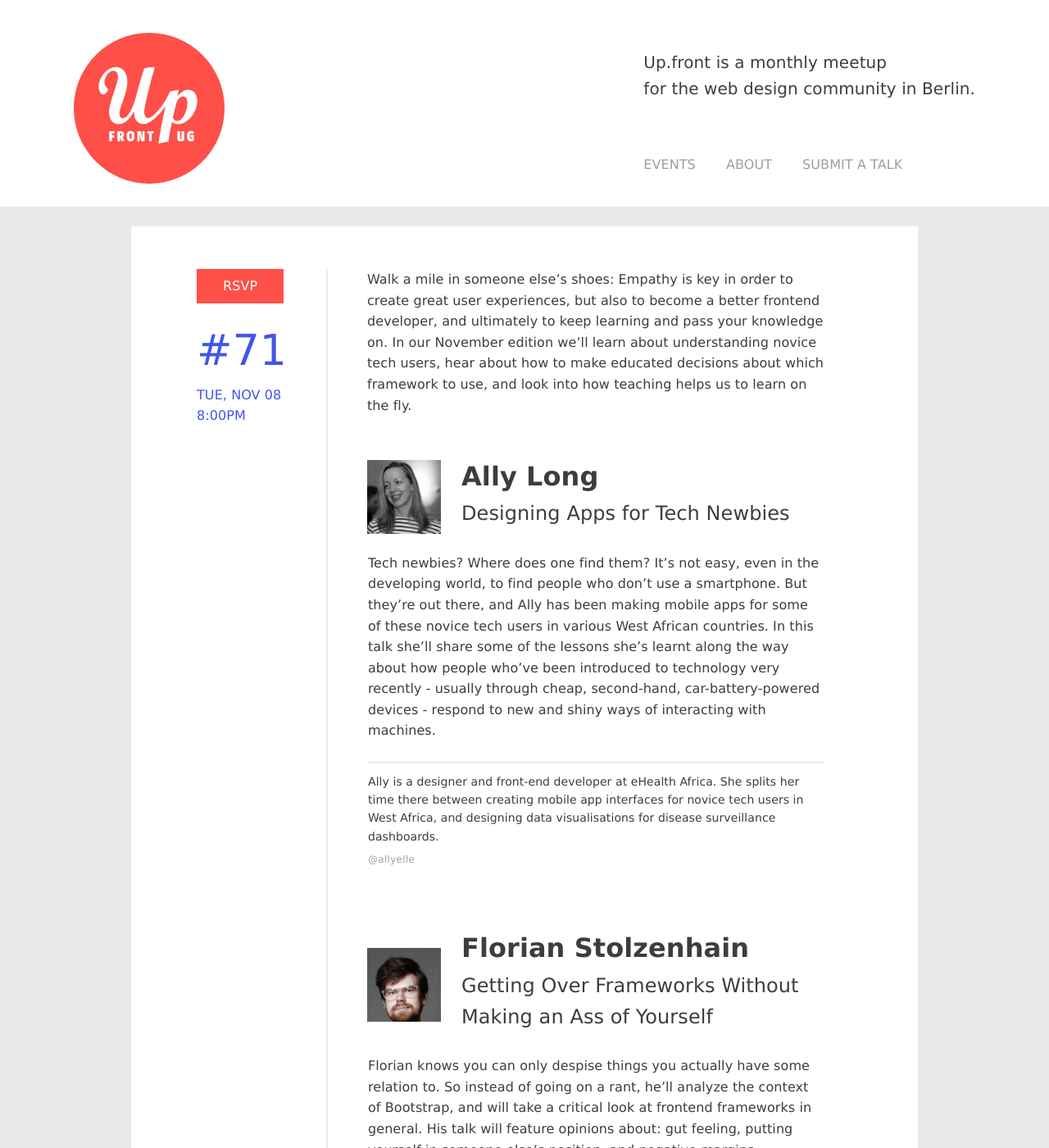
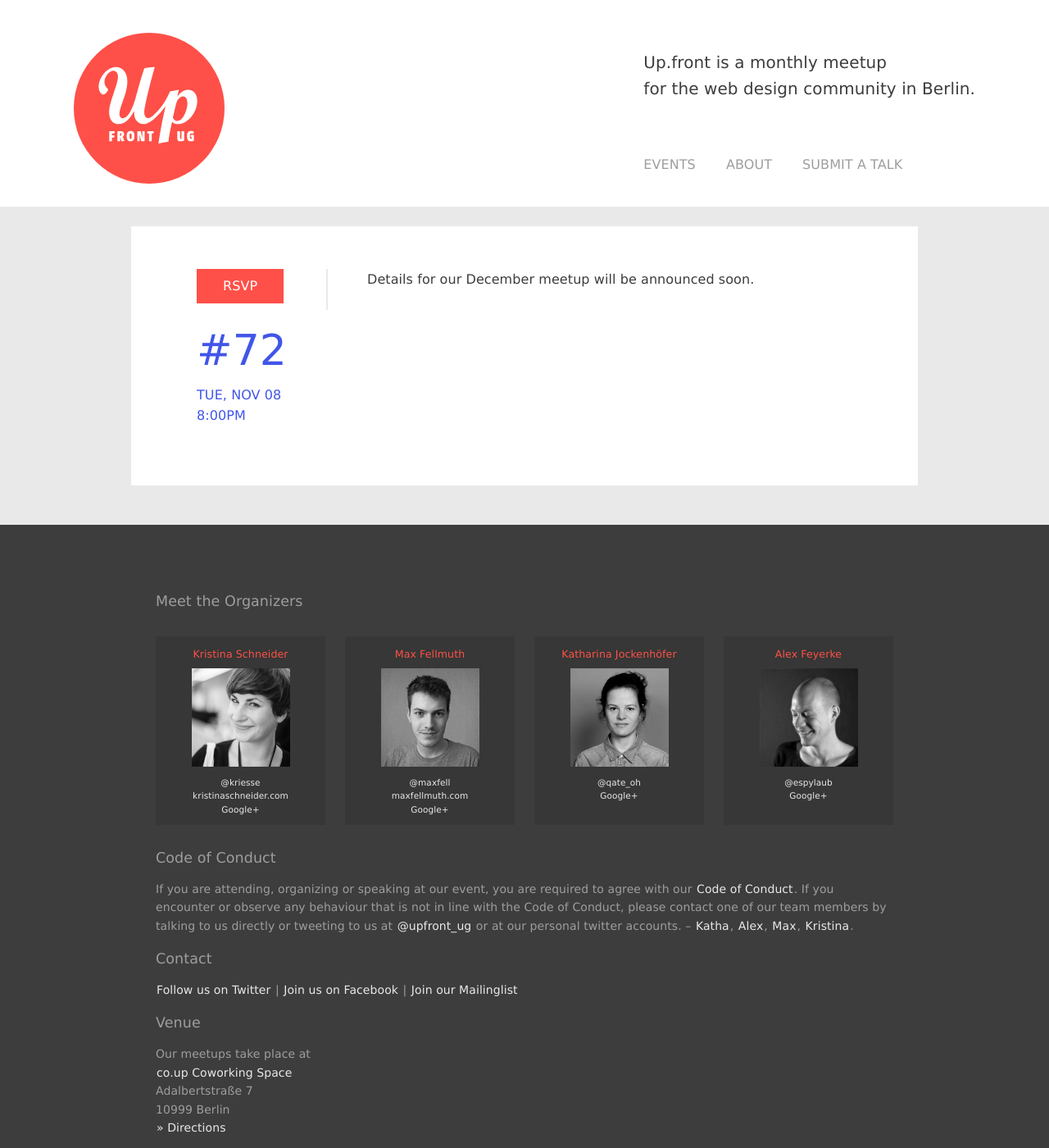
Before and after one commit to upfrontug/upfrontug.github.io, a Jekyll site: the page built from _posts/2016-11-08-meetup.html, in a window 1280 px wide and 1400 px high. Shown: the whole window at 82% size. Built offline with Jekyll 4.4.1, drawn with Linux system fonts in a browser that asks for light colours; a script that is not in the unit is left out; some of the changed text lies outside the part shown.

Commit message:
add december meetup

```diff
--- a/_posts/2016-11-08-meetup.html
+++ b/_posts/2016-11-08-meetup.html
@@ -1,28 +1,6 @@
 ---
-  counter:  '71'
-  meetup: 'http://www.meetup.com/up-front-ug/events/234797540/'
-  intro: 'Walk a mile in someone else’s shoes: Empathy is key in order to create great user experiences, but also to become a better frontend developer, and ultimately to keep learning and pass your knowledge on. In our November edition we’ll learn about understanding novice tech users, hear about how to make educated decisions about which framework to use, and look into how teaching helps us to learn on the fly.'
-  talks:
-    - name: 'Ally Long'
-      title: 'Designing Apps for Tech Newbies'
-      picture: 'ally-long.jpg'
-      desc: "Tech newbies? Where does one find them? It’s not easy, even in the developing world, to find people who don’t use a smartphone. But they’re out there, and Ally has been making mobile apps for some of these novice tech users in various West African countries. In this talk she’ll share some of the lessons she’s learnt along the way about how people who’ve been introduced to technology very recently - usually through cheap, second-hand, car-battery-powered devices - respond to new and shiny ways of interacting with machines."
-      bio: 'Ally is a designer and front-end developer at eHealth Africa. She splits her time there between creating mobile app interfaces for novice tech users in West Africa, and designing data visualisations for disease surveillance dashboards.'
-      links:
-        - url: 'https://twitter.com/allyelle'
-          title: '@allyelle'
-    - name: 'Florian Stolzenhain'
-      title: 'Getting Over Frameworks Without Making an Ass of Yourself'
-      picture: 'florian-stolzenhain.jpg'
-      desc: 'Florian knows you can only despise things you actually have some relation to. So instead of going on a rant, he’ll analyze the context of Bootstrap, and will take a critical look at frontend frameworks in general. His talk will feature opinions about: gut feeling, putting yourself in someone else’s position, and negative margins.'
-      bio: 'Florian is a graphic designer turned frontend nerd and Drupal sitebuilder. He is a co-founder of <a href="http://formundkonzept.de">FUK</a> and works at Compuccino.'
-      links:
-        - url: 'http://stolzenhain.net'
-          title: 'stolzenhain.net'
-    - name: 'Yulia Startsev'
-      title: 'Learning by Teaching'
-      picture: 'yulia-startsev.jpg'
-      desc: 'How does one go about teaching someone something? In this short talk, Yulia will present her experiences of learning on the fly by helping people teach themselves.'
-      bio: 'Yulia is a frontend developer at bitcrowd'
+  counter:  '72'
+  meetup: 'http://www.meetup.com/up-front-ug/'
+  intro: 'Details for our December meetup will be announced soon.'
 
 ---
```
